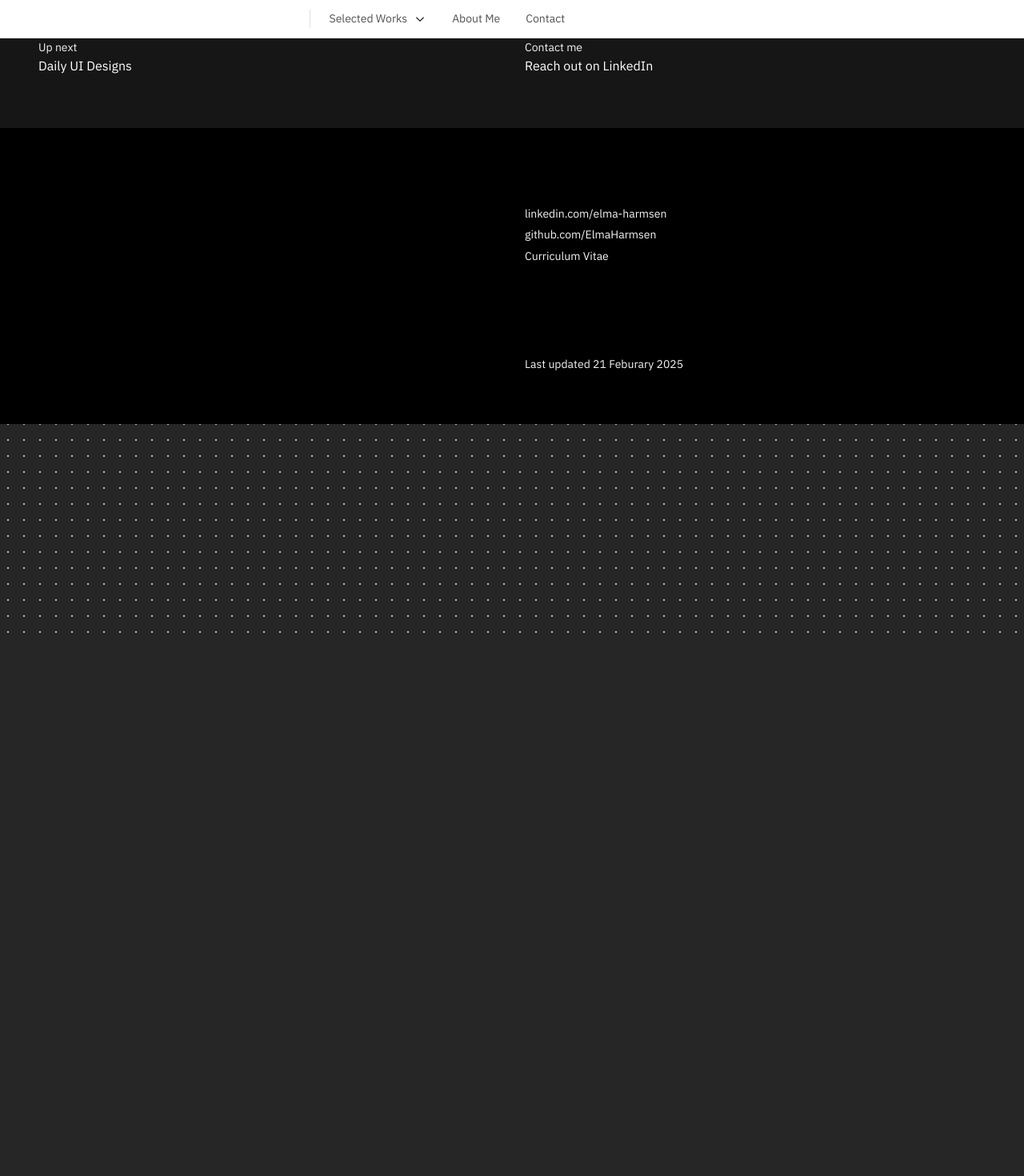
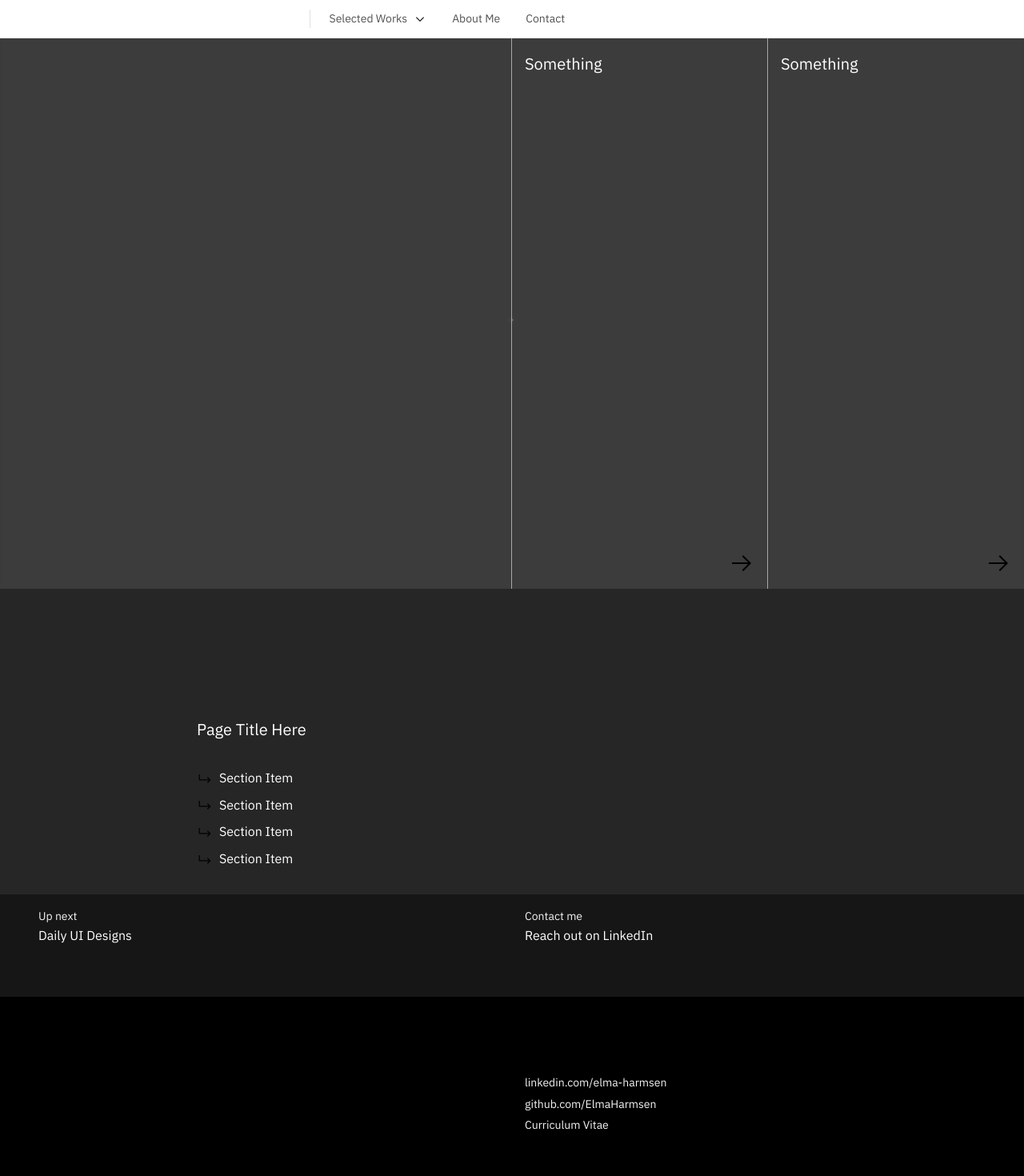
Before and after one commit to ElmaHarmsen/portfolio2025, a Vue app: page /uidesigns in a window 1280 px wide. Shown: the top 1470 px of the page at 80% size. Before the commit the page ends 800 px from the top, so only its background shows below. Built offline with nearby package versions, Linux system fonts and the light colour scheme.

Commit message:
first setup with the project page

```diff
--- /dev/null
+++ b/src/components/PageNavigation.vue
@@ -0,0 +1,64 @@
+<script setup></script>
+
+<template>
+  <section class="section">
+    <div class="section__content">
+      <!-- variable property based on page -->
+      <h1>Page Title Here</h1>
+      <div class="page-navigation">
+        <div class="item">
+          <img src="../assets/icons/text--new-line.svg" class="icon" alt="new line" />
+          <h3>Section Item</h3>
+        </div>
+        <div class="item">
+          <img src="../assets/icons/text--new-line.svg" class="icon" alt="new line" />
+          <h3>Section Item</h3>
+        </div>
+        <div class="item">
+          <img src="../assets/icons/text--new-line.svg" class="icon" alt="new line" />
+          <h3>Section Item</h3>
+        </div>
+        <div class="item">
+          <img src="../assets/icons/text--new-line.svg" class="icon" alt="new line" />
+          <h3>Section Item</h3>
+        </div>
+      </div>
+    </div>
+  </section>
+</template>
+
+<style scoped lang="scss">
+.section {
+  grid-column-start: 4;
+  grid-column-end: 14;
+  width: 100%;
+
+  &__content {
+    .page-navigation {
+      display: flex;
+      flex-flow: column nowrap;
+      row-gap: 0.5rem;
+      margin: 2rem 0;
+
+      .item {
+        display: flex;
+        flex-flow: row nowrap;
+        column-gap: 0.5rem;
+        align-items: center;
+        width: fit-content;
+        transition: 0.2s ease;
+
+        .icon {
+          width: 1.25rem;
+          height: 1.25rem;
+        }
+      }
+
+      .item:hover {
+        cursor: pointer;
+        color: var(--clr-blue-70);
+      }
+    }
+  }
+}
+</style>
--- a/src/components/ProjectHeader.vue
+++ b/src/components/ProjectHeader.vue
@@ -1,7 +1,76 @@
 <script setup></script>
 
 <template>
-  <section>
-    <h1>hello world</h1>
+  <section class="section">
+    <div class="section__content">
+      <div class="container left"></div>
+      <div class="container middle">
+        <!-- variable property based on page -->
+        <h1>Something</h1>
+        <img src="../assets/icons/arrow--right.svg" class="icon" alt="arrow right" />
+      </div>
+      <div class="container right">
+        <!-- variable property based on page -->
+        <h1>Something</h1>
+        <img src="../assets/icons/arrow--right.svg" class="icon" alt="arrow right" />
+      </div>
+    </div>
   </section>
 </template>
+
+<style scoped lang="scss">
+.section {
+  grid-column-start: 1;
+  grid-column-end: 17;
+  width: 100%;
+  margin-top: 3rem;
+
+  &__content {
+    display: grid;
+    grid-template-columns: repeat(16, 1fr);
+    gap: 0;
+
+    .container {
+      display: flex;
+      flex-flow: column nowrap;
+      justify-content: space-between;
+      background-color: rgba(255, 255, 255, 0.1);
+      backdrop-filter: blur(2px);
+      border-right: 1px solid var(--clr-gray-40);
+      height: calc(100vh - 3rem - 4rem);
+      width: auto;
+      padding: 1rem;
+      transition: 0.2s ease;
+
+      .icon {
+        width: 2rem;
+        height: 2rem;
+        align-self: end;
+      }
+    }
+    .left {
+      grid-column-start: 1;
+      grid-column-end: 9;
+    }
+
+    .middle {
+      grid-column-start: 9;
+      grid-column-end: 13;
+    }
+
+    .right {
+      grid-column-start: 13;
+      grid-column-end: 17;
+      border: none;
+    }
+
+    .middle:hover,
+    .right:hover {
+      cursor: pointer;
+      background-color: var(--clr-gray-100);
+      border-color: var(--clr-gray-100);
+      color: var(--clr-white-10);
+    }
+  }
+}
+</style>
--- a/src/views/DesignView.vue
+++ b/src/views/DesignView.vue
@@ -1,9 +1,21 @@
 <script setup>
+import PageNavigation from '@/components/PageNavigation.vue'
 import ProjectHeader from '@/components/ProjectHeader.vue'
 </script>
 
 <template>
-  <main>
+  <main class="view">
     <ProjectHeader />
+    <PageNavigation />
   </main>
 </template>
+
+<style scoped lang="scss">
+.view {
+  display: grid;
+  grid-template-columns: repeat(16, 1fr);
+  gap: 10rem 2rem;
+  width: 100%;
+  min-height: 100vh;
+}
+</style>
```
Also changed, not shown: src/assets/icons/text--new-line.svg (added).
